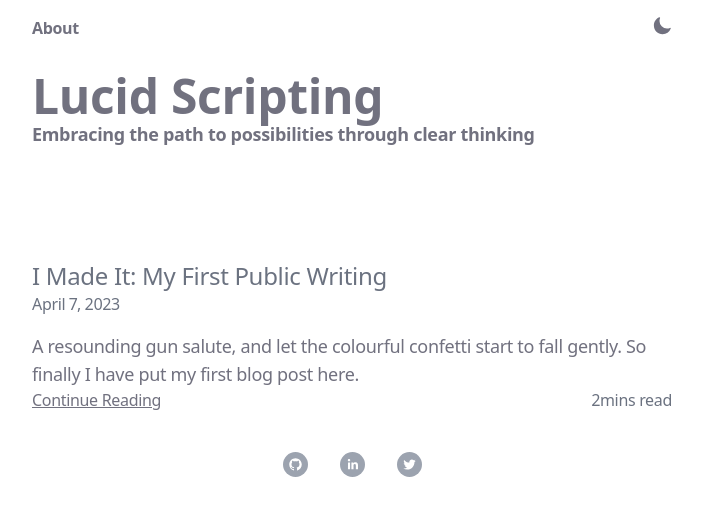
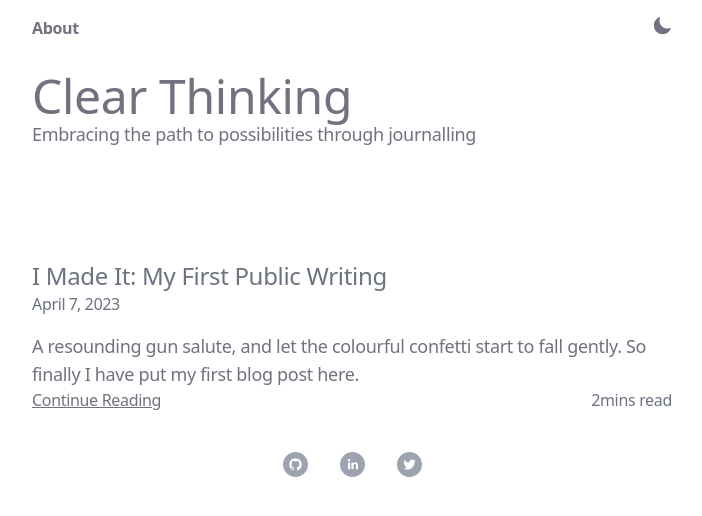
Before and after one commit to victor-eno/vicjournals, a Next.js app: page / in a window 1280 px wide. Shown: the top 516 px of the page, without its empty margins (288-990 px from the left). Built offline with nearby package versions, Linux system fonts and the light colour scheme.

Commit message:
testing changes

```diff
--- a/pages/index.js
+++ b/pages/index.js
@@ -39,12 +39,12 @@ export default function Blog({ posts }) {
        </nav>
 
        <div className="flex justify-between p-4">
-       <div className="text-5xl font-black left-0 top-0">
-       <h1 className="vic1">
-          Lucid Scripting
+       <div>
+       <h1 className="vic1 text-5xl font-base left-0">
+         Clear Thinking
         </h1>
-        <p className="vic2">
-        Embracing the path to possibilities through clear thinking
+        <p className="vic2 font-base">
+        Embracing the path to possibilities through journalling
         </p>
         </div>
         </div>
```
